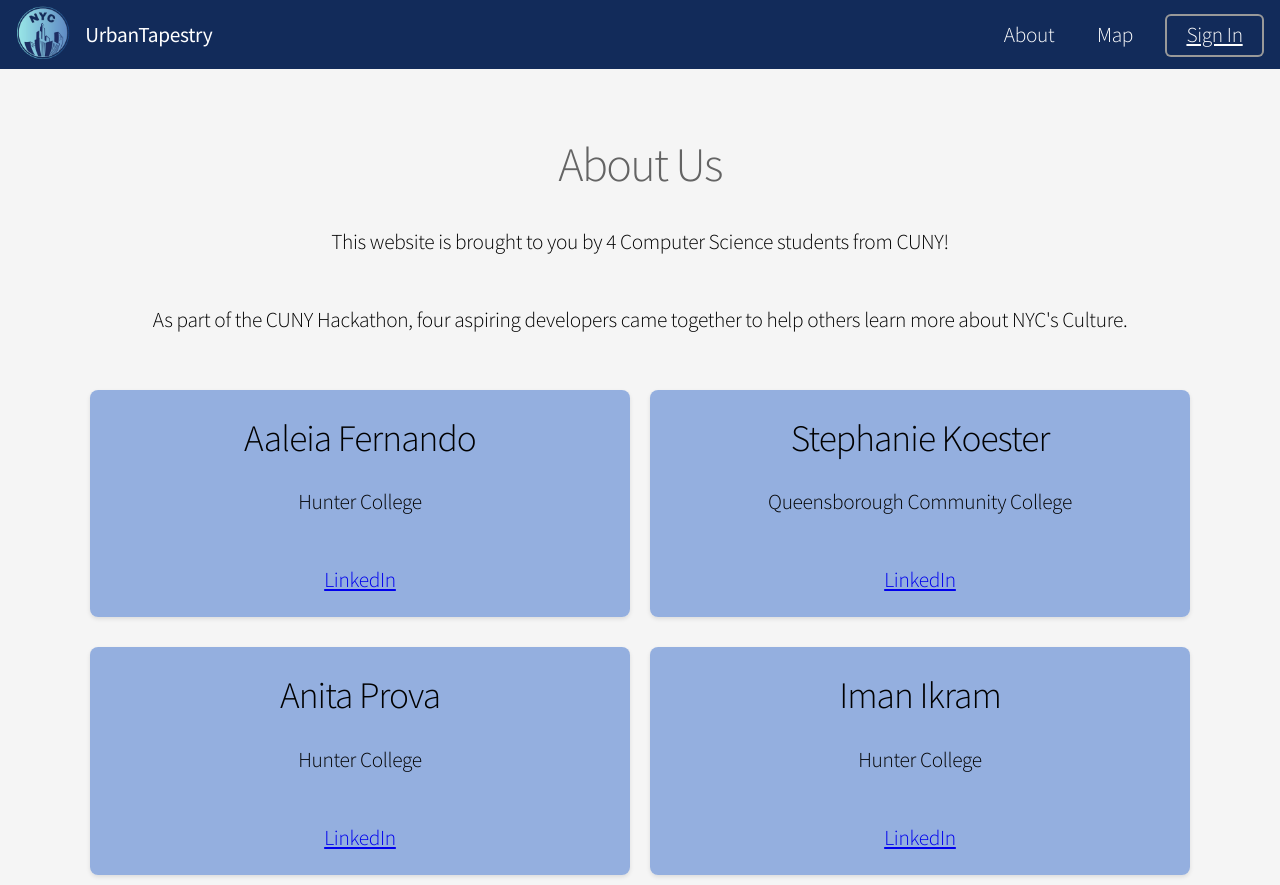
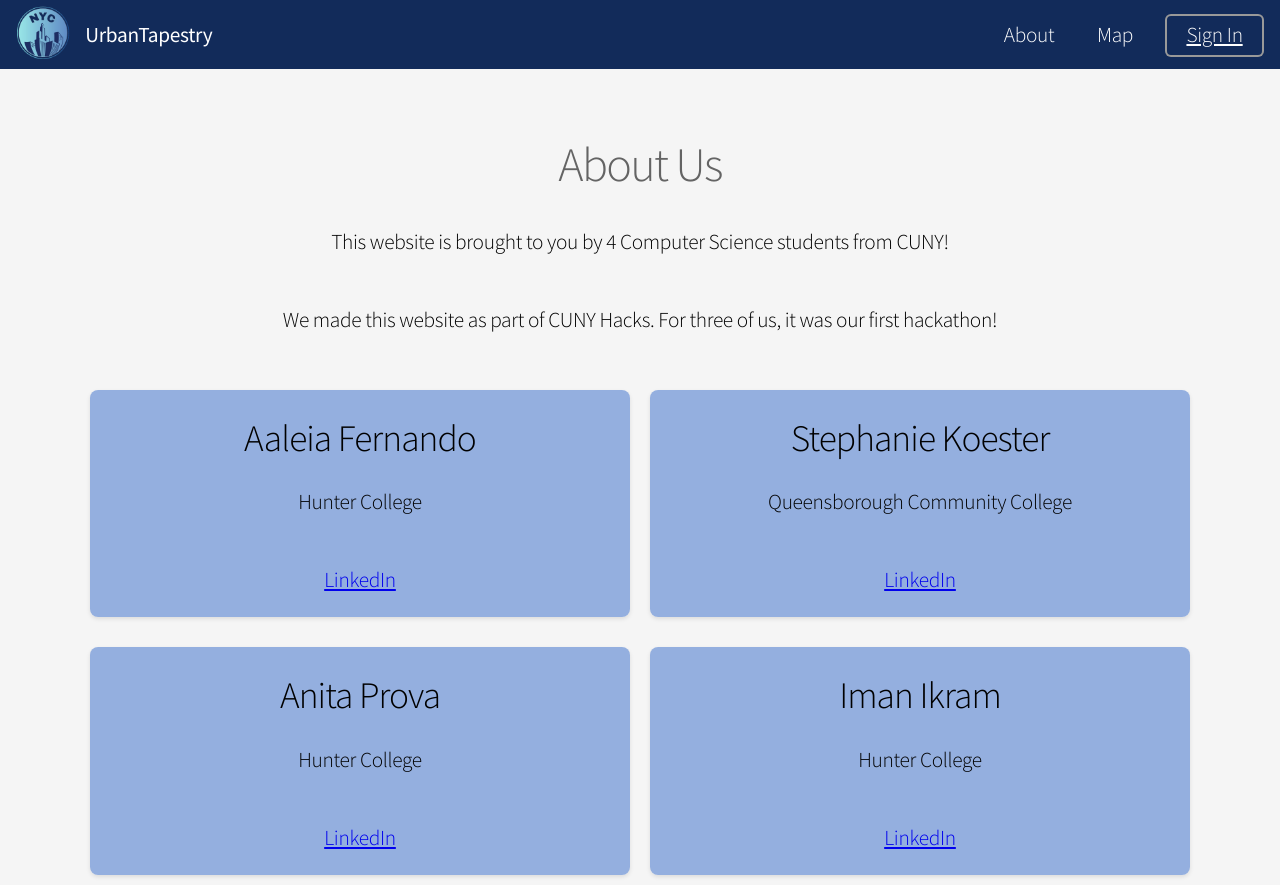
Before and after one commit to Aaleia/UrbanTapestry, a React (Create React App) app in the folder my-app/: page /About in a window 1280 px wide. Built offline with nearby package versions, Linux system fonts and the light colour scheme.

Commit message:
Update About.jsx
updated the sentence to sound better

```diff
--- a/my-app/src/components/About.jsx
+++ b/my-app/src/components/About.jsx
@@ -7,7 +7,7 @@ class About extends React.Component {
       <div className="AboutContainer">
         <h2>About Us</h2>
         <p>This website is brought to you by 4 Computer Science students from CUNY!</p>
-        <p> As part of the CUNY Hackathon, four aspiring developers came together to help others learn more about NYC's Culture. </p>
+        <p> We made this website as part of CUNY Hacks. For three of us, it was our first hackathon! </p>
         <div className="card-container">
 
         <div className="card-row-1">
```
